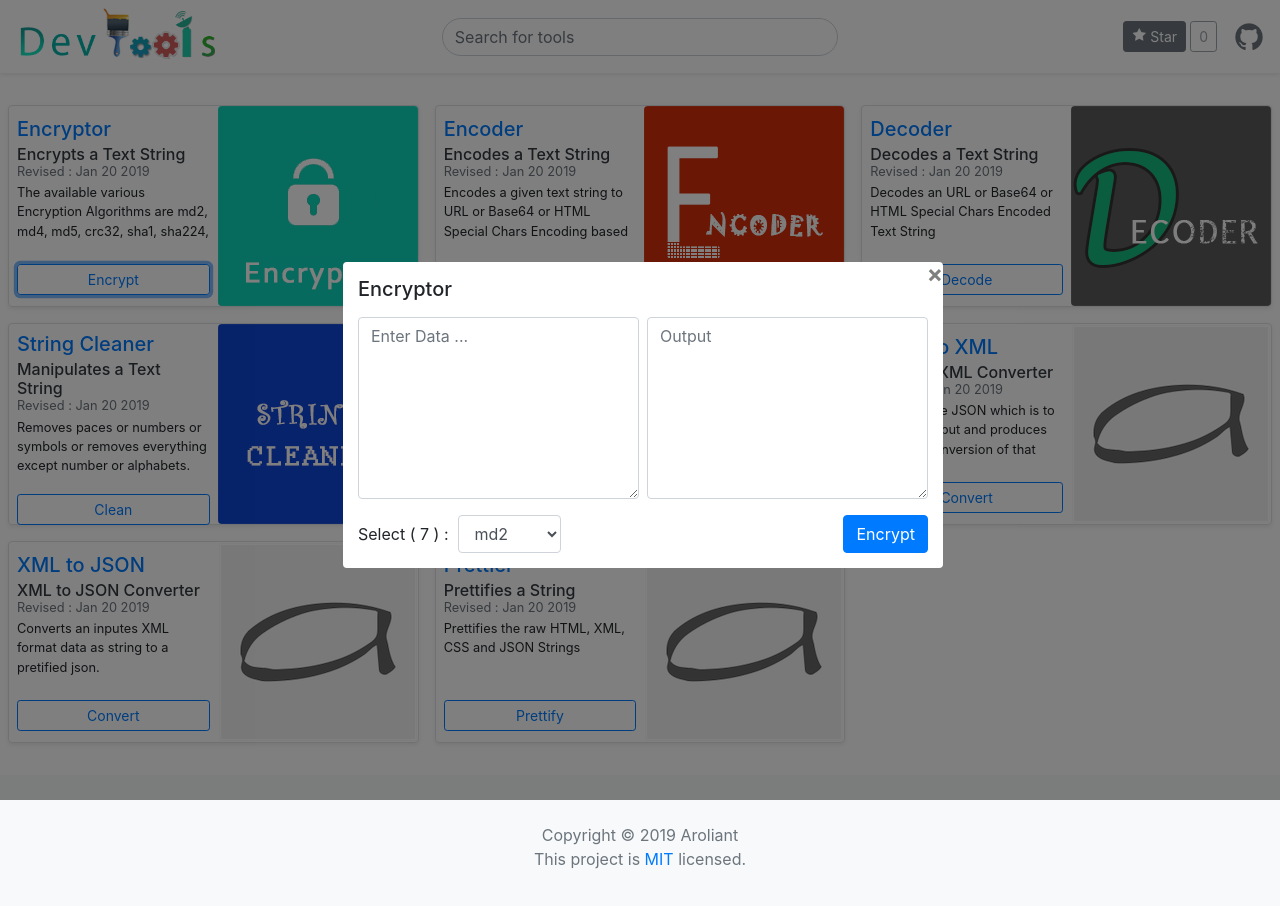
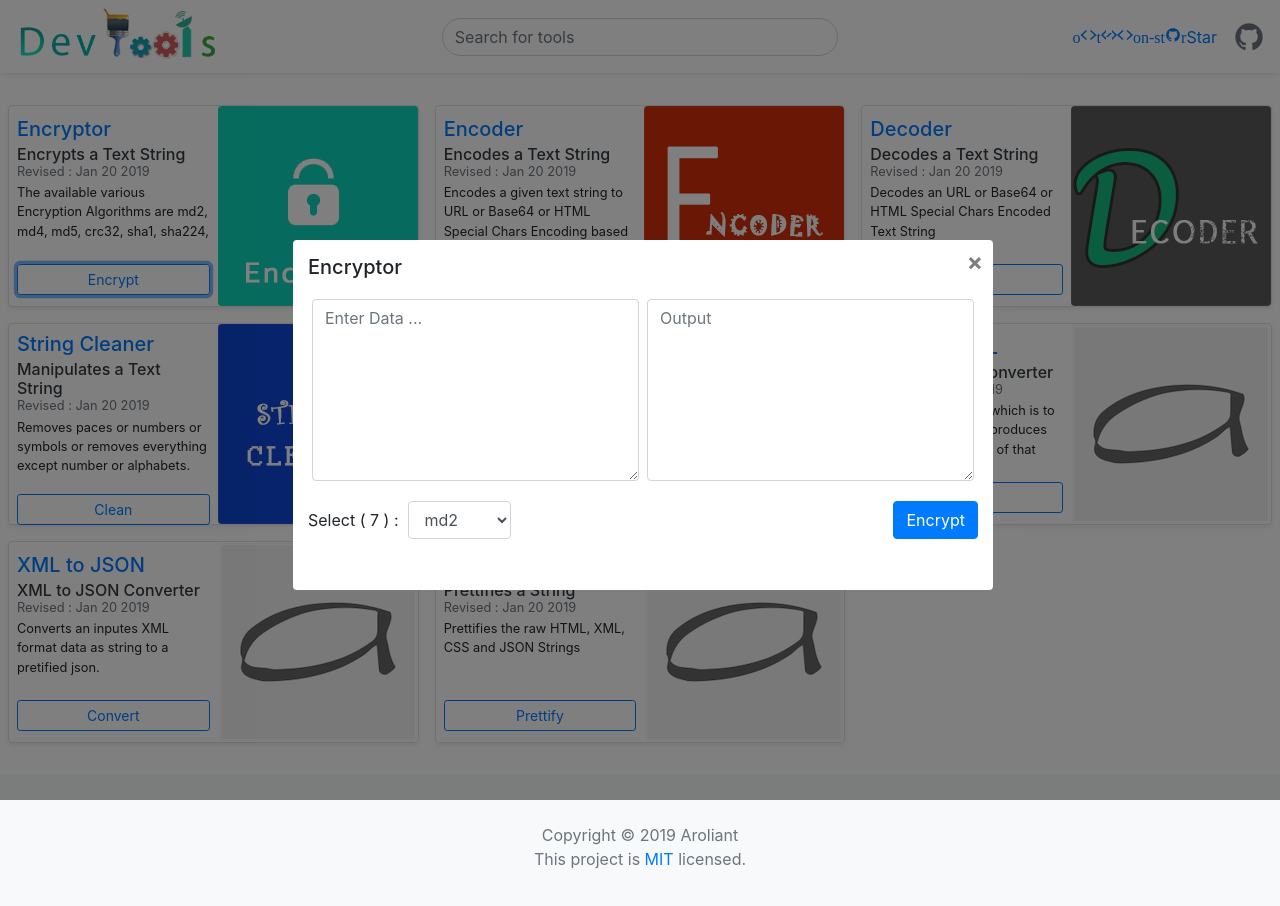
Before and after one commit to JacobSamro/hash2.dev, an Angular app: page / in a window 1280 px wide. Both pictures are taken after a click on the button "Encrypt". Shown: the top 906 px of the page. Built offline with nearby package versions, Linux system fonts and the light colour scheme.

Commit message:
Update Stargazer, Update Modal Width

```diff
--- a/src/app/app.component.html
+++ b/src/app/app.component.html
@@ -14,9 +14,10 @@
     </div>
     <div class="col-12 col-sm-12 col-md-7 col-lg-4 align-self-center">
       <div class="d-flex justify-content-end align-items-center">
-        <div class="btn-group mr-3">
-          <button class="btn btn-secondary btn-sm mr-1"><i class="dev-star mr-1"></i>Star</button>
-          <button class="btn btn-outline-secondary btn-sm" disabled>0</button>
+        <div class="mr-3">
+          <!-- Place this tag where you want the button to render. -->
+          <a class="github-button" href="https://github.com/Aroliant/DevTools" data-icon="octicon-star"
+            data-size="large" data-show-count="true" aria-label="Star Aroliant/DevTools on GitHub">Star</a>
         </div>
         <a class="text-secondary h2 mb-0" href="https://github.com/Aroliant/DevTools"><i
             class="dev-github d-flex"></i></a>
@@ -51,7 +52,8 @@
         <span class="text-secondary">Copyright &copy; 2019 <a target="_blank" href="https://aroliant.com"
             class="text-secondary">Aroliant</a></span>
       </div>
-      <div class="text-secondary">This project is <a href="https://github.com/Aroliant/DevTools/blob/master/LICENSE">MIT</a> licensed.</div>
+      <div class="text-secondary">This project is <a
+          href="https://github.com/Aroliant/DevTools/blob/master/LICENSE">MIT</a> licensed.</div>
     </div>
   </footer>
 </div>
@@ -67,9 +69,9 @@
             <span aria-hidden="true">&times;</span>
           </button>
         </div>
-        <div class="d-flex flex-column flex-sm-row">
-          <textarea class="form-control mr-0 mr-sm-2" [(ngModel)]="input" placeholder="Enter Data ..." rows="7"
-            id="input"></textarea>
+        <div class="d-flex flex-column flex-sm-row m-1">
+          <textarea class="form-control mr-0 mr-sm-2 mb-1 mb-md-0" [(ngModel)]="input" placeholder="Enter Data ..."
+            rows="7" id="input"></textarea>
           <textarea placeholder="Output" class="form-control" [(ngModel)]="output" rows="7" id="output"></textarea>
         </div>
         <div class="d-flex flex-row flex-wrap w-100 justify-content-between mt-3" *ngIf="selectedTool">
--- a/src/index.html
+++ b/src/index.html
@@ -8,7 +8,7 @@
 
   <meta name="viewport" content="width=device-width, initial-scale=1">
   <link rel="icon" type="image/x-icon" href="favicon.ico">
-
+  <script async defer src="https://buttons.github.io/buttons.js"></script>
 </head>
 
 <body>
--- a/src/styles.scss
+++ b/src/styles.scss
@@ -111,7 +111,7 @@ $theme-colors: (
     opacity: 1;
   }
   .Modal {
-    width: 70%;
+    width: 90%;
     min-height: 200px;
     max-width: 600px;
     margin: 3px;
@@ -127,16 +127,13 @@ $theme-colors: (
     margin-bottom: 15px;
   }
 
-  @media only screen and (max-width: 425px) {
+  @media only screen and (min-width: 1024px) {
     .Modal {
-      width: 280px;
+      min-height: 350px;
+      max-width: 700px;
     }
   }
-  @media only screen and (max-width: 575px) {
-    .Modal {
-      max-height: 400px;
-    }
-  }
+
 
   .Modal.light {
     border-color: #aaa;
@@ -156,7 +153,7 @@ $theme-colors: (
     position: absolute;
     right: 0;
     top: 0;
-    padding: 10px;
+    padding: 10px!important;
   }
   .Modal.close:hover {
     opacity: 1;
```
